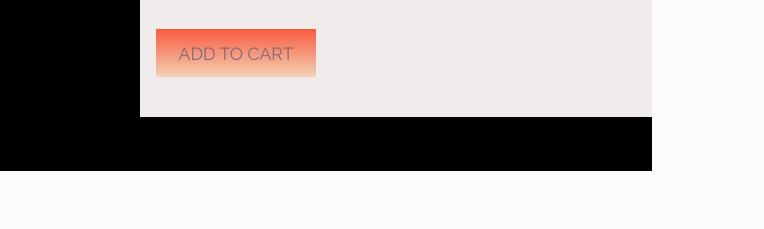
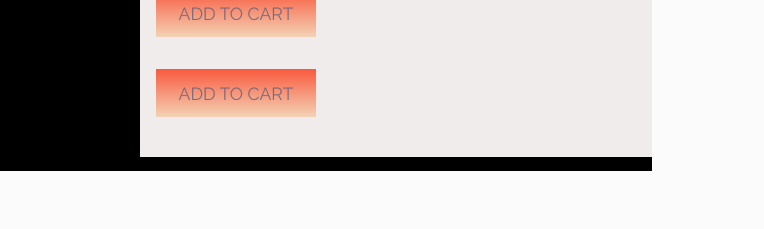
Before and after one commit to Papa-Gandhi/xyro, a plain HTML site: page index.html in a window 1280 px wide. Shown: the part 1152-1381 px from the top of the page, 516-1280 px from the left. Drawn offline with nearby package versions, Linux system fonts and the light colour scheme.

Commit message:
Update index.html

```diff
--- a/index.html
+++ b/index.html
@@ -50,6 +50,12 @@
           <h2 class="offer-title">Macbook pro</h2>
           <p class="offer-hook">This a Macbook pro nulla vulputate magna vel odio sagittis bibendium...</p>
           <div class="cart-btn">ADD TO CART</div>
+
+          <a href="Music.html">
+  <div class="cart-btn">
+    ADD TO CART
+  </div>
+</a>
         </div>
       </div>
       <!-- offer 2 -->
```
